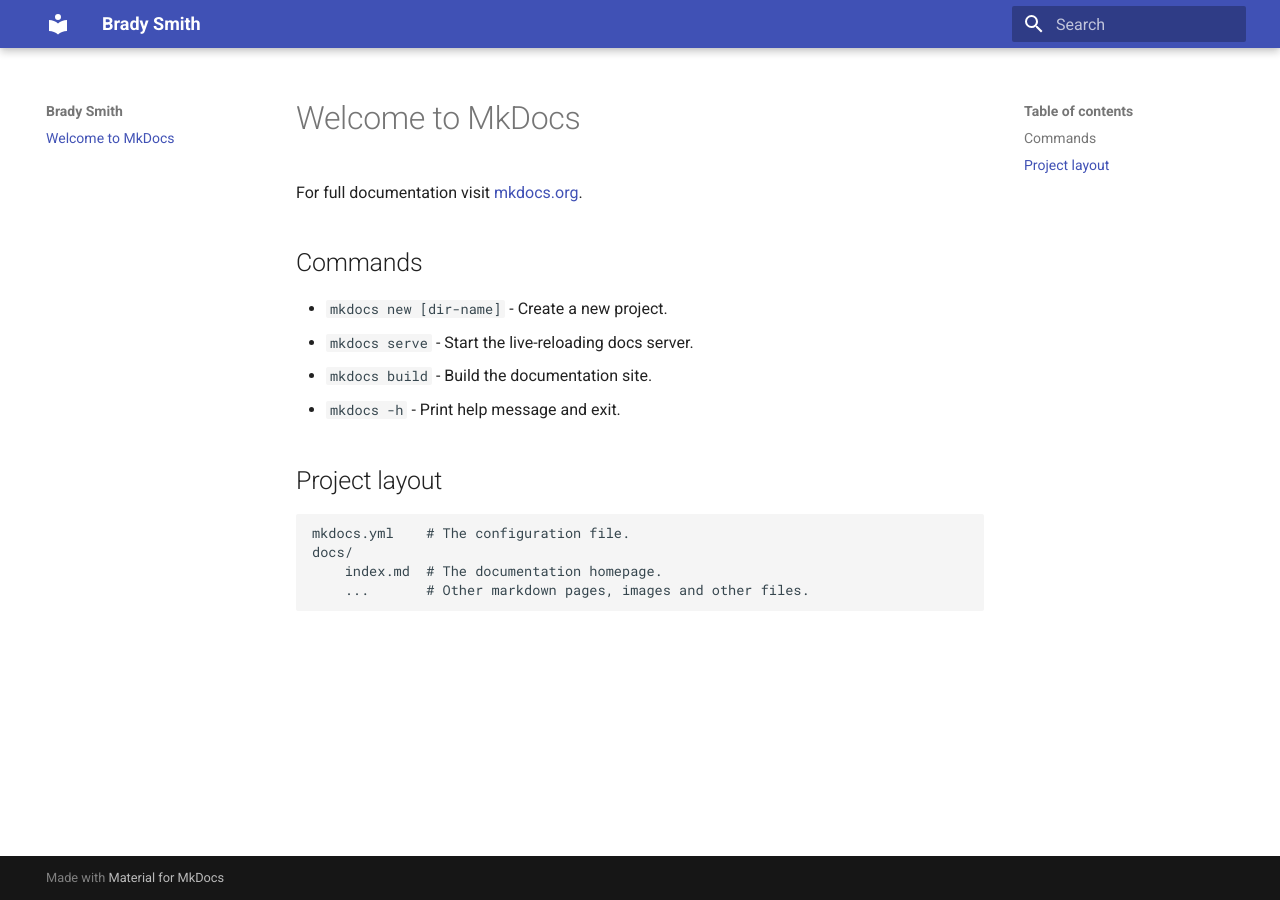
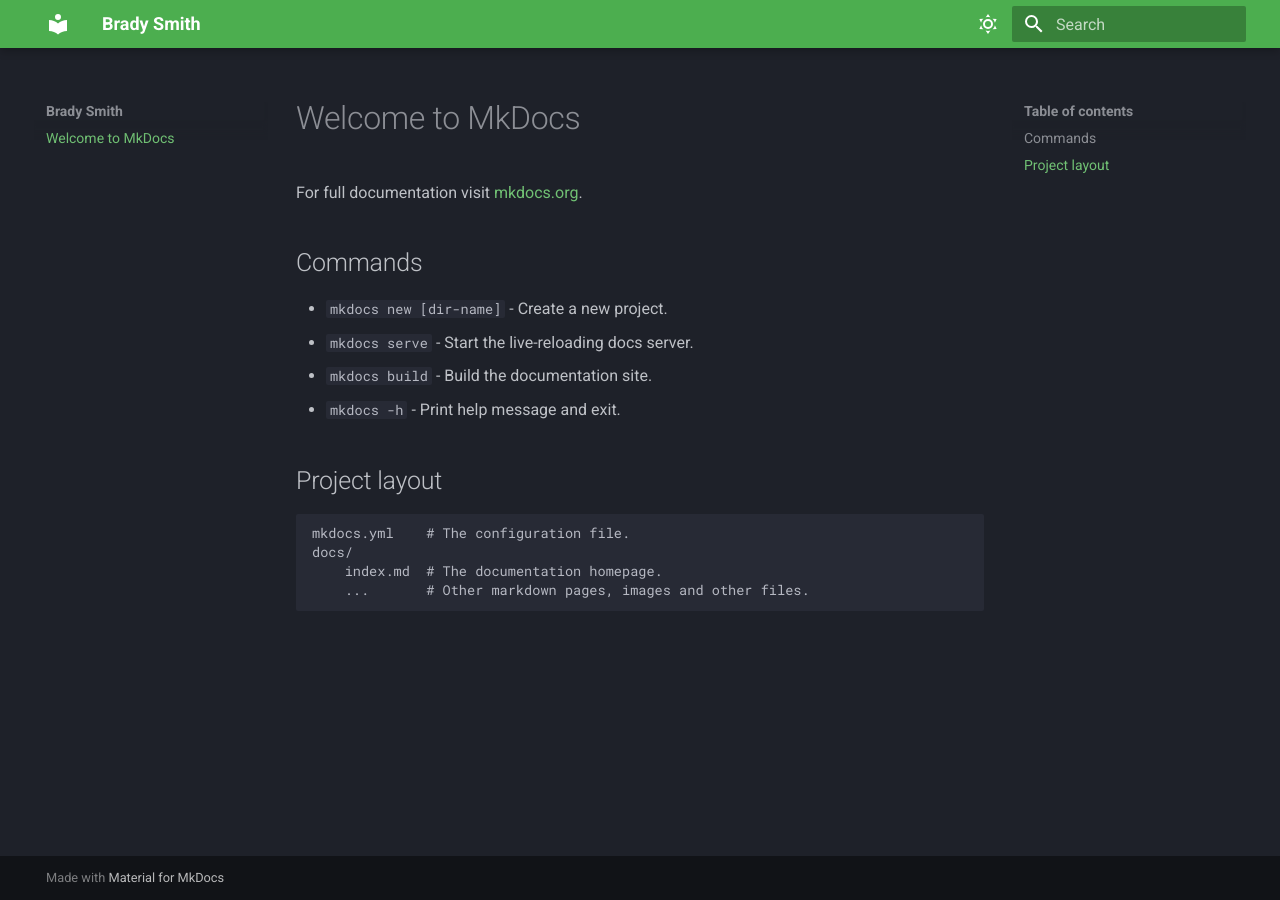
Before and after one commit to brasmi/brasmi.github.io, an MkDocs documentation site: the page built from docs/index.md, in a window 1280 px wide. Built offline with MkDocs 1.6.1 and Material for MkDocs 9.7.7, drawn with Linux system fonts in a browser that asks for light colours.

```diff
--- a/mkdocs.yml
+++ b/mkdocs.yml
@@ -2,3 +2,19 @@ site_name: Brady Smith
 site_url: https://bradyasmith.com
 theme:
   name: material
+  palette:
+    # Dark Mode
+    - scheme: slate
+      toggle:
+        icon: material/weather-sunny
+        name: Dark mode
+      primary: green
+      accent: deep purple
+
+    # Light Mode
+    - scheme: default
+      toggle:
+        icon: material/weather-night
+        name: Light mode
+      primary: blue
+      accent: deep orange
```
